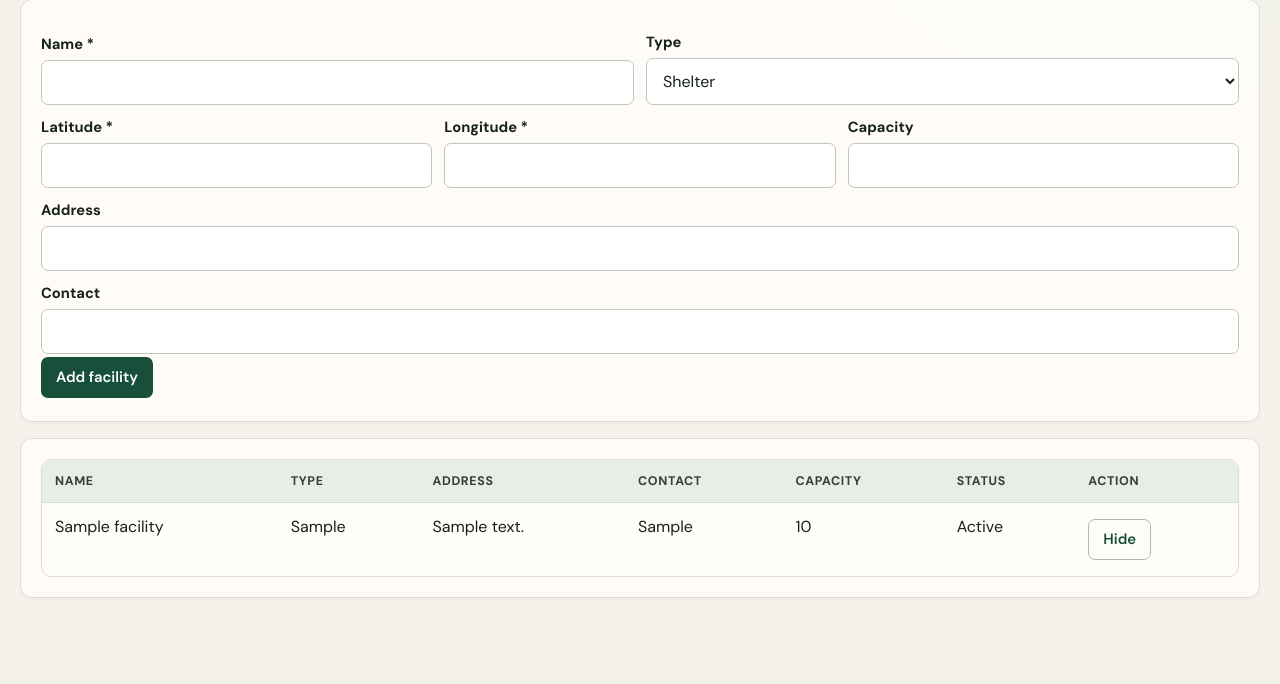
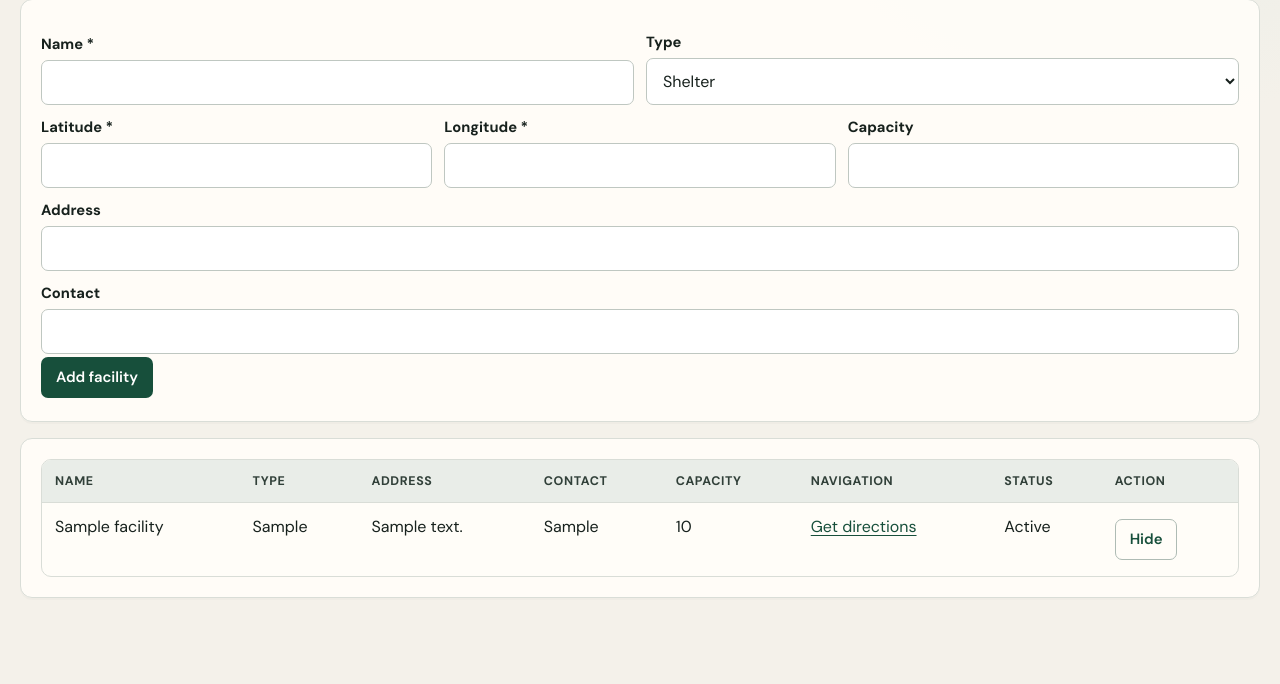
Before and after one commit to missingpersonnepal-cmyk/Missing-Person-Nepal, a FastAPI app: page /admin/facilities in a window 1280 px wide. Shown: the part 297-981 px from the top of the page. Run offline with FastAPI, Linux system fonts and the light colour scheme; the visitor is signed in with stand-in values (Sample User, id 1); tables that the repository leaves empty hold one stand-in row (values such as "Sample post"); some libraries are stand-ins or nearby versions.

Commit message:
feat: add facility navigation links

```diff
--- a/app/api.py
+++ b/app/api.py
@@ -91,7 +91,7 @@ def place_reverse(lat: float, lon: float):
 def facilities():
     with SessionLocal() as db:
         rows = db.scalars(select(Facility).where(Facility.active.is_(True)).order_by(Facility.name)).all()
-        return [{"id": f.id, "name": f.name, "type": f.facility_type, "address": f.address, "contact": f.contact, "capacity": f.capacity, "lat": f.lat, "lon": f.lon} for f in rows]
+        return [{"id": f.id, "name": f.name, "type": f.facility_type, "address": f.address, "contact": f.contact, "capacity": f.capacity, "lat": f.lat, "lon": f.lon, "navigation_url": f"https://www.google.com/maps/dir/?api=1&destination={f.lat},{f.lon}"} for f in rows]
 
 
 @router.get("/people")
--- a/app/templates/admin_dashboard.html
+++ b/app/templates/admin_dashboard.html
@@ -108,7 +108,8 @@
   L.tileLayer('https://{s}.tile.openstreetmap.org/{z}/{x}/{y}.png', { maxZoom: 18, attribution: '&copy; OpenStreetMap contributors' }).addTo(map);
   const facilityLayer = L.layerGroup().addTo(map);
   fetch('/api/v1/facilities').then(r => r.json()).then(facilities => facilities.forEach(f => {
-    L.circleMarker([f.lat, f.lon], {radius:8, color:'#b92d27', fillColor:'#f0a24b', fillOpacity:.9}).bindPopup(`<strong>${f.name}</strong><br>${f.type}<br>${f.address || ''}<br>${f.contact || ''}`).addTo(facilityLayer);
+    const navigation = f.navigation_url || `https://www.google.com/maps/dir/?api=1&destination=${f.lat},${f.lon}`;
+    L.circleMarker([f.lat, f.lon], {radius:8, color:'#b92d27', fillColor:'#f0a24b', fillOpacity:.9}).bindPopup(`<strong>${f.name}</strong><br>${f.type}<br>${f.address || ''}<br>${f.contact || ''}<br><a href="${navigation}" target="_blank" rel="noopener noreferrer">Get directions</a>`).addTo(facilityLayer);
   })).catch(() => {});
   const clusterLayer = L.markerClusterGroup();
   const heatLayer = L.heatLayer([], { radius: 24, blur: 18, maxZoom: 12 });
--- a/app/templates/admin_facilities.html
+++ b/app/templates/admin_facilities.html
@@ -7,5 +7,5 @@
   <div class="inline"><div><label>Latitude *</label><input name="lat" type="number" step="any" required></div><div><label>Longitude *</label><input name="lon" type="number" step="any" required></div><div><label>Capacity</label><input name="capacity" type="number" min="0"></div></div>
   <label>Address</label><input name="address"><label>Contact</label><input name="contact"><button>Add facility</button>
 </form>
-<div class="card"><table><thead><tr><th>Name</th><th>Type</th><th>Address</th><th>Contact</th><th>Capacity</th><th>Status</th><th>Action</th></tr></thead><tbody>{% for f in facilities %}<tr><td>{{ f.name }}</td><td>{{ f.facility_type }}</td><td>{{ f.address or '' }}</td><td>{{ f.contact or '' }}</td><td>{{ f.capacity or 'N/A' }}</td><td>{{ 'Active' if f.active else 'Hidden' }}</td><td><form method="post" action="/admin/facilities/{{ f.id }}/toggle"><button class="secondary">{{ 'Hide' if f.active else 'Activate' }}</button></form></td></tr>{% else %}<tr><td colspan="7">No facilities added yet.</td></tr>{% endfor %}</tbody></table></div>
+<div class="card"><table><thead><tr><th>Name</th><th>Type</th><th>Address</th><th>Contact</th><th>Capacity</th><th>Navigation</th><th>Status</th><th>Action</th></tr></thead><tbody>{% for f in facilities %}<tr><td>{{ f.name }}</td><td>{{ f.facility_type }}</td><td>{{ f.address or '' }}</td><td>{{ f.contact or '' }}</td><td>{{ f.capacity or 'N/A' }}</td><td><a href="https://www.google.com/maps/dir/?api=1&destination={{ f.lat }},{{ f.lon }}" target="_blank" rel="noopener noreferrer">Get directions</a></td><td>{{ 'Active' if f.active else 'Hidden' }}</td><td><form method="post" action="/admin/facilities/{{ f.id }}/toggle"><button class="secondary">{{ 'Hide' if f.active else 'Activate' }}</button></form></td></tr>{% else %}<tr><td colspan="8">No facilities added yet.</td></tr>{% endfor %}</tbody></table></div>
 {% endblock %}
```
